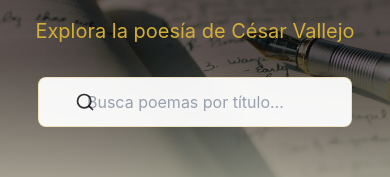
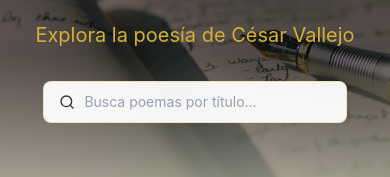
Before and after one commit to erickdc7/cesar-vallejo-website, an Astro site: page /poemas in a window 390 px wide. Shown: the part 217-394 px from the top of the page. Built offline with nearby package versions, Linux system fonts and the light colour scheme; Astro itself is replaced by a stand-in of ours.

Commit message:
Fix icon

```diff
--- a/src/components/Poemas.jsx
+++ b/src/components/Poemas.jsx
@@ -255,14 +255,14 @@ en el hueco de inmensa sepultura.`,
                     </p>
 
                     {/* Barra de búsqueda */}
-                    <div className="relative max-w-xl mx-auto">
-                        <Search className="absolute left-10 top-1/2 transform -translate-y-1/2 w-5 h-5 text-[#1a1a1a]/90 pointer-events-none z-10" />
+                    <div className="relative max-w-xl mx-auto px-2">
+                        <Search className="absolute left-6 sm:left-6 top-1/2 transform -translate-y-1/2 w-4 h-4 sm:w-5 sm:h-5 text-[#1a1a1a]/90 pointer-events-none z-10" />
                         <Input
                             type="text"
                             placeholder="Busca poemas por título..."
                             value={searchQuery}
                             onChange={(e) => setSearchQuery(e.target.value)}
-                            className="pl-12 py-3 bg-white/95 backdrop-blur-sm border-[#D4AF37]/30 focus:border-[#D4AF37]"
+                            className="w-full pl-10 sm:pl-12 py-2.5 sm:py-3 text-sm sm:text-base bg-white/95 backdrop-blur-sm border-[#D4AF37]/30 focus:border-[#D4AF37]"
                         />
                     </div>
                 </motion.div>
```
